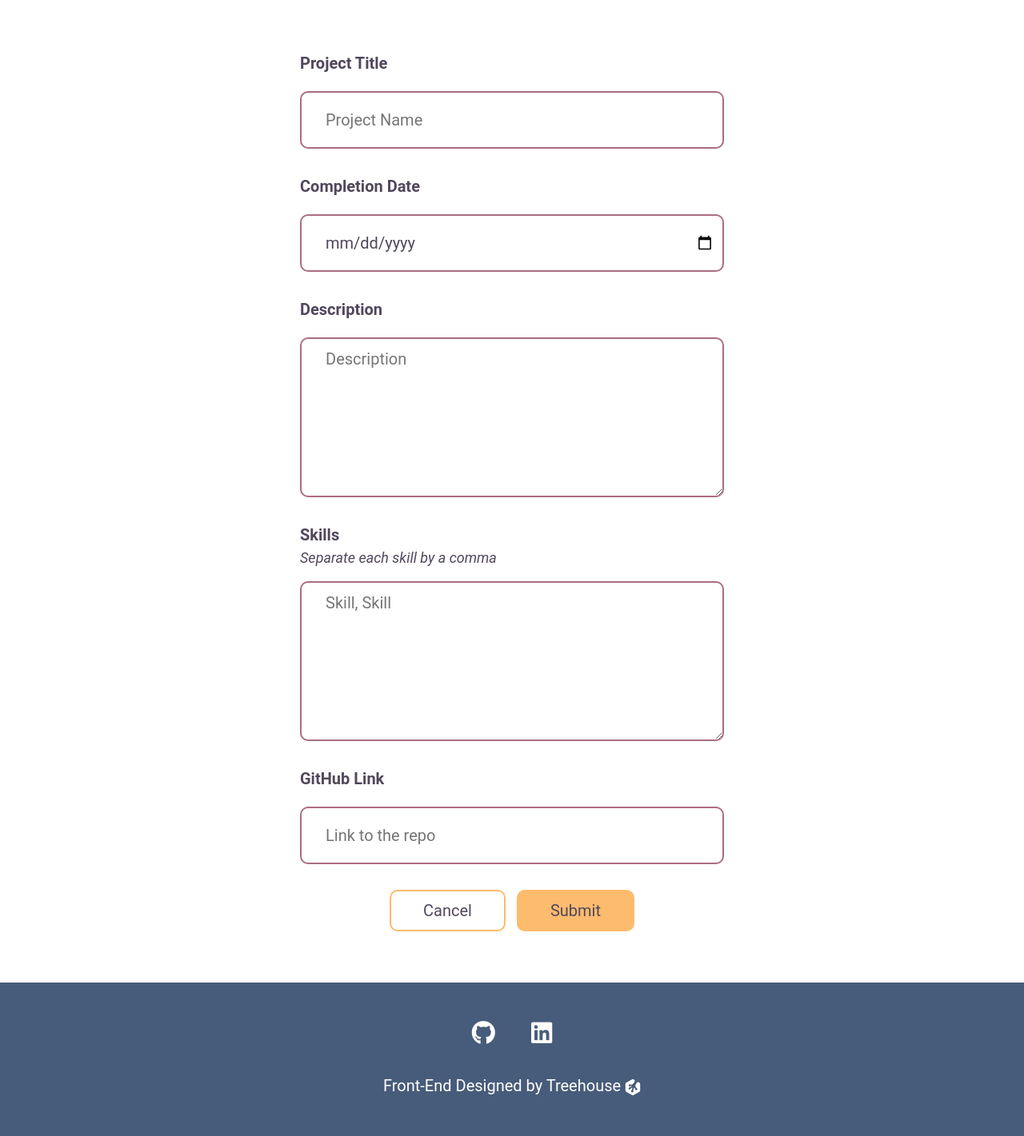
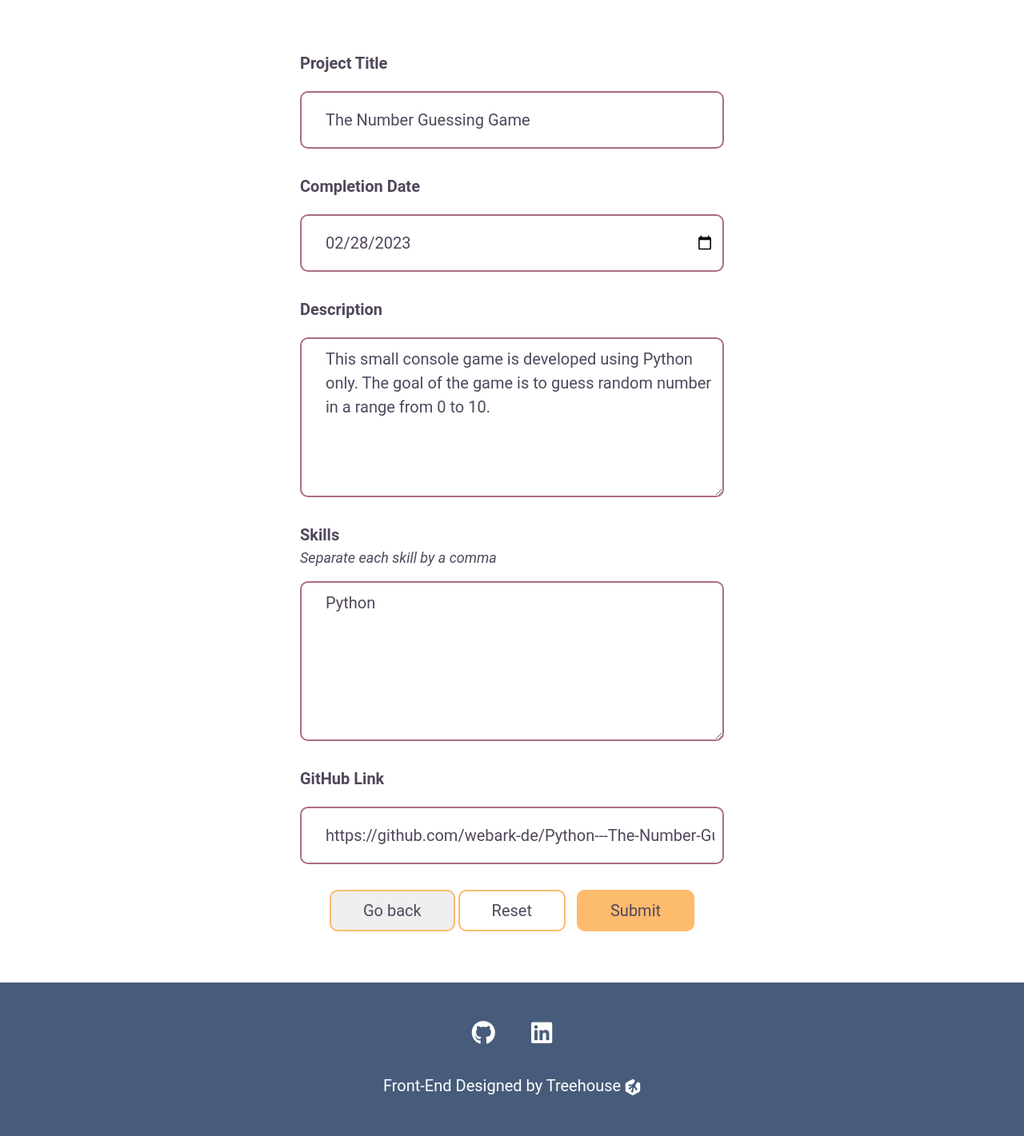
Before and after one commit to senad-redzic/Portfolio-with-SQLAlchemy, a Flask app: page /projects/1/edit in a window 1280 px wide. Shown: the part 93-1514 px from the top of the page at 80% size. Run offline with Flask 3, Linux system fonts and the light colour scheme.

Commit message:
Fixing form

```diff
--- a/app.py
+++ b/app.py
@@ -85,4 +85,4 @@ if __name__ == '__main__':
         else:
             print('My projects already added to database')
 
-    app.run(debug=False, port=8001, host='127.0.0.1')
+    app.run(debug=False, port=8002, host='127.0.0.1')
--- a/templates/editproject.html
+++ b/templates/editproject.html
@@ -8,19 +8,19 @@
 <section id="form">
     <form method="POST" action="{{url_for('edit_project', id=project.id)}}">
         <label for="title">Project Title</label>
-        <input type="text" name="title" id="title" placeholder="Project Name" required>
+        <input type="text" name="title" id="title" value="{{ project.title }}" placeholder="Project Title" required>
         <label for="date">Completion Date</label>
-        <input type="date" name="date" id="date" required>
+        <input type="date" name="date" id="date" value="{{ project.date.strftime('%Y-%m-%d') }}" required>
         <label for="description">Description</label>
-        <textarea name="short_description" id="description" cols="30" rows="20" placeholder="Description"
-            required></textarea>
+        <textarea name="short_description" id="description" cols="30" rows="20"  placeholder="Description" required>{{ project.short_description }}</textarea>
         <label for="skills-list" id="skills-label">Skills</label>
         <p>Separate each skill by a comma</p>
-        <textarea name="skills" id="skills-list" cols="30" rows="10" placeholder="Skill, Skill" required></textarea>
+        <textarea name="skills" id="skills-list" cols="30" rows="10" placeholder="Skill1, Skill2" required>{{ project.skills }}</textarea>
         <label for="github">GitHub Link</label>
-        <input type="url" name="github_link" id="github" placeholder="Link to the repo" required>
-        <div>
-            <button type="reset">Cancel</button>
+        <input type="url" name="github_link" id="github" value="{{ project.github_link }}" placeholder="Link to the repo" required>
+         <div>
+            <button onclick="history.back()">Go back</button>
+            <button type="reset">Reset</button>
             <button type="submit">Submit</button>
         </div>
     </form>
--- a/templates/projectform.html
+++ b/templates/projectform.html
@@ -20,7 +20,8 @@
         <label for="github">GitHub Link</label>
         <input type="url" name="github_link" id="github" placeholder="Link to the repo" required>
         <div>
-            <button type="reset">Cancel</button>
+            <button onclick="history.back()">Go back</button>
+            <button type="reset">Reset</button>
             <button type="submit">Submit</button>
         </div>
     </form>
```
